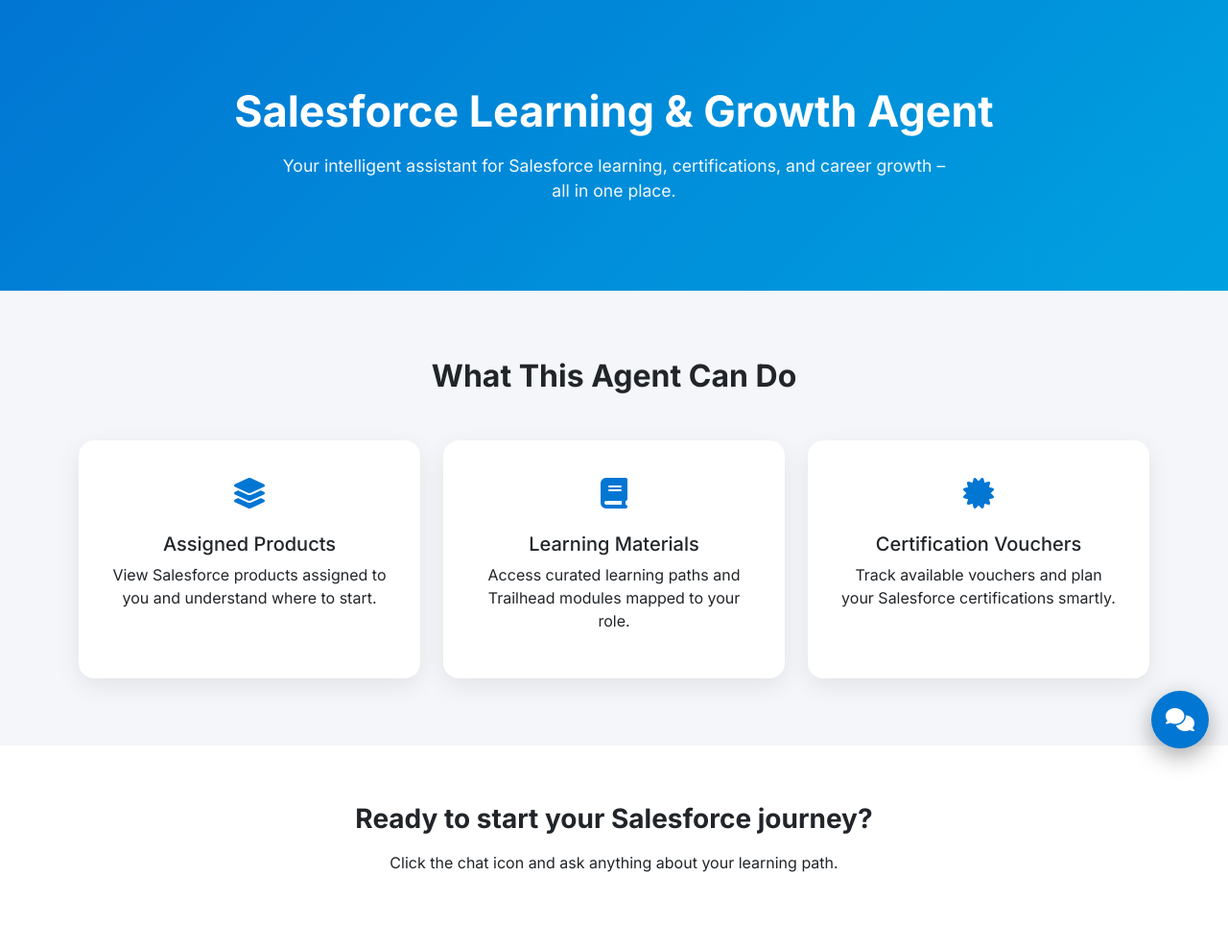
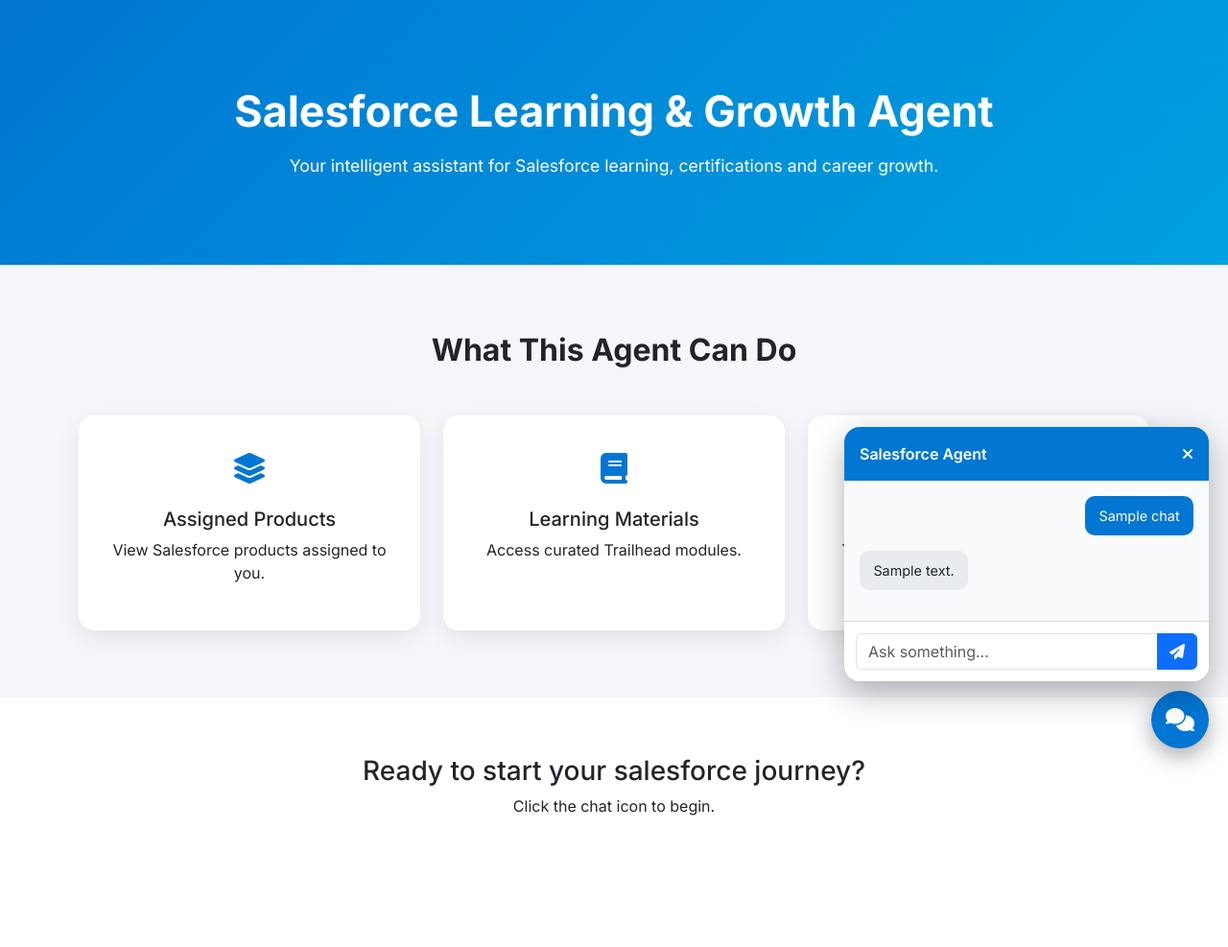
Before and after one commit to Midunavarshinisellamuthu/Salesforce-learning-and-growth-agent, a Flask app: template templates/index.html in a window 1280 px wide. Shown: the whole page at 96% size. After the commit the page ends 850 px from the top, so only its background shows below. Run offline with Flask 3, Linux system fonts and the light colour scheme; the template is opened without the code that fills it: most values are stand-ins (such as "Sample title", 1, 10 or a date in 2020).

Commit message:
updated UI

```diff
--- a/requirements.txt
+++ b/requirements.txt
@@ -1,4 +1,5 @@
 Flask
+Flask-Session
 python-dotenv
 groq
 simple-salesforce
--- a/templates/index.html
+++ b/templates/index.html
@@ -16,7 +16,6 @@
             background: #f4f6f9;
         }
 
-        /* ---------------- HERO ---------------- */
         .hero {
             background: linear-gradient(135deg, #0176d3, #00a1e0);
             color: white;
@@ -32,12 +31,10 @@
 
         .hero p {
             font-size: 1.1rem;
-            opacity: 0.95;
             max-width: 700px;
             margin: auto;
         }
 
-        /* ---------------- SECTIONS ---------------- */
         .section {
             padding: 70px 0;
         }
@@ -48,7 +45,6 @@
             margin-bottom: 3rem;
         }
 
-        /* ---------------- FEATURE CARDS ---------------- */
         .feature-card {
             background: white;
             border-radius: 16px;
@@ -68,19 +64,12 @@
             margin-bottom: 1rem;
         }
 
-        /* ---------------- CTA ---------------- */
         .cta {
             background: #ffffff;
             text-align: center;
             padding: 60px 20px;
         }
 
-        .cta h3 {
-            font-weight: 700;
-            margin-bottom: 1rem;
-        }
-
-        /* ---------------- CHAT ICON ---------------- */
         .chat-toggle {
             position: fixed;
             bottom: 20px;
@@ -99,7 +88,6 @@
             z-index: 1000;
         }
 
-        /* ---------------- CHAT WINDOW ---------------- */
         .chat-window {
             position: fixed;
             bottom: 90px;
@@ -159,7 +147,6 @@
             color: white;
         }
 
-        /* ✅ CLICKABLE LINK STYLE */
         .message.ai .content a {
             color: #0176d3;
             text-decoration: underline;
@@ -170,24 +157,16 @@
             padding: 0.75rem;
             border-top: 1px solid #ddd;
         }
-
-        ul { padding-left: 1.1rem; }
-        li { margin-bottom: 0.2rem; }
     </style>
 </head>
 
 <body>
 
-<!-- ================= HERO ================= -->
 <section class="hero">
     <h1>Salesforce Learning & Growth Agent</h1>
-    <p>
-        Your intelligent assistant for Salesforce learning, certifications,
-        and career growth – all in one place.
-    </p>
+    <p>Your intelligent assistant for Salesforce learning, certifications and career growth.</p>
 </section>
 
-<!-- ================= FEATURES ================= -->
 <section class="section">
     <div class="container">
         <h2 class="section-title">What This Agent Can Do</h2>
@@ -197,7 +176,7 @@
                 <div class="feature-card text-center">
                     <div class="feature-icon"><i class="fas fa-layer-group"></i></div>
                     <h5>Assigned Products</h5>
-                    <p>View Salesforce products assigned to you and understand where to start.</p>
+                    <p>View Salesforce products assigned to you.</p>
                 </div>
             </div>
 
@@ -205,7 +184,7 @@
                 <div class="feature-card text-center">
                     <div class="feature-icon"><i class="fas fa-book"></i></div>
                     <h5>Learning Materials</h5>
-                    <p>Access curated learning paths and Trailhead modules mapped to your role.</p>
+                    <p>Access curated Trailhead modules.</p>
                 </div>
             </div>
 
@@ -213,7 +192,7 @@
                 <div class="feature-card text-center">
                     <div class="feature-icon"><i class="fas fa-certificate"></i></div>
                     <h5>Certification Vouchers</h5>
-                    <p>Track available vouchers and plan your Salesforce certifications smartly.</p>
+                    <p>Track and plan certification vouchers.</p>
                 </div>
             </div>
 
@@ -221,22 +200,19 @@
     </div>
 </section>
 
-<!-- ================= CTA ================= -->
 <section class="cta">
-    <h3>Ready to start your Salesforce journey?</h3>
-    <p>Click the chat icon and ask anything about your learning path.</p>
+    <h3>Ready to start your salesforce journey?</h3>
+    <p>Click the chat icon to begin.</p>
 </section>
 
-<!-- ================= CHAT ICON ================= -->
 <div class="chat-toggle" onclick="toggleChat()">
     <i class="fas fa-comments"></i>
 </div>
 
-<!-- ================= CHAT WINDOW ================= -->
 <div class="chat-window" id="chatWindow">
     <div class="chat-header">
         Salesforce Agent
-        <i class="fas fa-times" style="cursor:pointer" onclick="toggleChat()"></i>
+        <i class="fas fa-times" onclick="toggleChat()" style="cursor:pointer"></i>
     </div>
 
     <div class="chat-container" id="chat-container">
@@ -262,14 +238,12 @@
     </div>
 </div>
 
-<!-- ================= SCRIPTS ================= -->
 <script>
 function toggleChat() {
     const chat = document.getElementById("chatWindow");
     chat.style.display = chat.style.display === "flex" ? "none" : "flex";
 }
 
-/* ✅ AUTO-CONVERT URLS TO CLICKABLE LINKS */
 function linkify(text) {
     const urlRegex = /(https?:\/\/[^\s]+)/g;
     return text.replace(urlRegex, url =>
@@ -277,9 +251,25 @@ function linkify(text) {
     );
 }
 
-document.querySelectorAll('.chat-answer').forEach(el => {
-    el.innerHTML = linkify(el.textContent);
-});
+window.onload = function () {
+
+    // Auto-open chat if history exists
+    {% if chat_history %}
+        const chatWindow = document.getElementById("chatWindow");
+        chatWindow.style.display = "flex";
+    {% endif %}
+
+    // Make links clickable
+    document.querySelectorAll('.chat-answer').forEach(el => {
+        el.innerHTML = linkify(el.textContent);
+    });
+
+    // Auto-scroll to latest message
+    const chatContainer = document.getElementById("chat-container");
+    if (chatContainer) {
+        chatContainer.scrollTop = chatContainer.scrollHeight;
+    }
+};
 </script>
 
 <script src="https://cdn.jsdelivr.net/npm/bootstrap@5.3.2/dist/js/bootstrap.bundle.min.js"></script>
```
